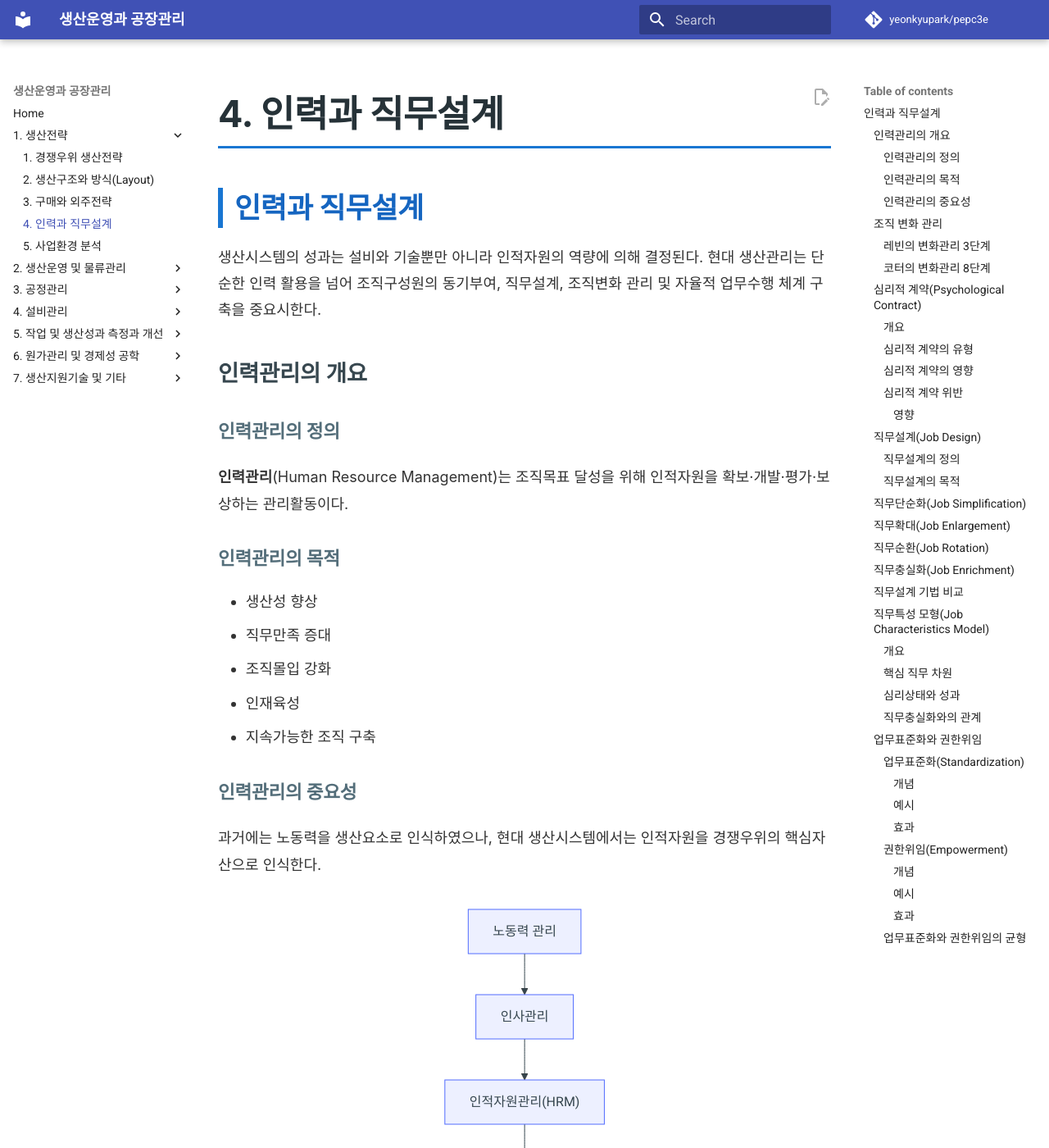
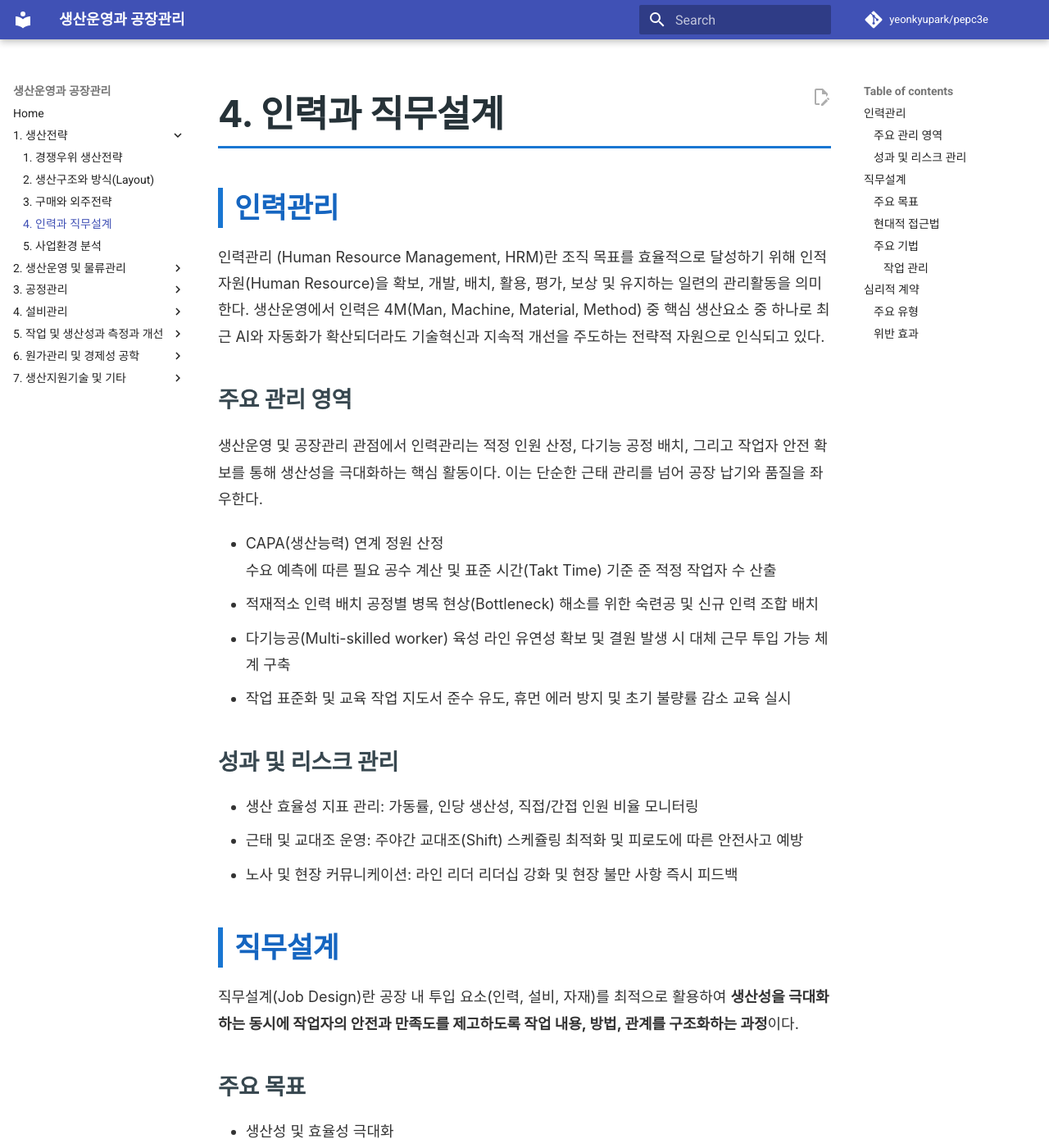
Before and after one commit to yeonkyupark/pepc3e, an MkDocs documentation site: the page built from docs/0104_workforce_and_job_design.md, in a window 1280 px wide and 1400 px high. Shown: the whole window at 82% size. Built offline with MkDocs 1.6.1 and Material for MkDocs 9.7.7, drawn with Linux system fonts in a browser that asks for light colours; comment, search, counter and statistics services are not loaded; some of the changed text lies outside the part shown.

Commit message:
Update 0104_workforce_and_job_design.md

````diff
--- a/docs/0104_workforce_and_job_design.md
+++ b/docs/0104_workforce_and_job_design.md
@@ -1,299 +1,115 @@
-## 인력과 직무설계
+## 인력관리
 
-생산시스템의 성과는 설비와 기술뿐만 아니라 인적자원의 역량에 의해 결정된다. 현대 생산관리는 단순한 인력 활용을 넘어 조직구성원의 동기부여, 직무설계, 조직변화 관리 및 자율적 업무수행 체계 구축을 중요시한다.
+인력관리 (Human Resource Management, HRM)란 조직 목표를 효율적으로 달성하기 위해 인적자원(Human Resource)을 확보, 개발, 배치, 활용, 평가, 보상 및 유지하는 일련의 관리활동을 의미한다. 생산운영에서 인력은 4M(Man, Machine, Material, Method) 중 핵심 생산요소 중 하나로 최근 AI와 자동화가 확산되더라도 기술혁신과 지속적 개선을 주도하는 전략적 자원으로 인식되고 있다.
 
-### 인력관리의 개요
+### 주요 관리 영역
 
-#### 인력관리의 정의
+생산운영 및 공장관리 관점에서 인력관리는 적정 인원 산정, 다기능 공정 배치, 그리고 작업자 안전 확보를 통해 생산성을 극대화하는 핵심 활동이다. 이는 단순한 근태 관리를 넘어 공장 납기와 품질을 좌우한다.
 
-**인력관리**(Human Resource Management)는 조직목표 달성을 위해 인적자원을 확보·개발·평가·보상하는 관리활동이다.
+- CAPA(생산능력) 연계 정원 산정
+  수요 예측에 따른 필요 공수 계산 및 표준 시간(Takt Time) 기준 준 적정 작업자 수 산출
+- 적재적소 인력 배치
+  공정별 병목 현상(Bottleneck) 해소를 위한 숙련공 및 신규 인력 조합 배치
+- 다기능공(Multi-skilled worker) 육성
+  라인 유연성 확보 및 결원 발생 시 대체 근무 투입 가능 체계 구축
+- 작업 표준화 및 교육
+  작업 지도서 준수 유도, 휴먼 에러 방지 및 초기 불량률 감소 교육 실시
 
-#### 인력관리의 목적
+### 성과 및 리스크 관리
 
-* 생산성 향상
-* 직무만족 증대
-* 조직몰입 강화
-* 인재육성
-* 지속가능한 조직 구축
+- 생산 효율성 지표 관리: 가동률, 인당 생산성, 직접/간접 인원 비율 모니터링
+- 근태 및 교대조 운영: 주야간 교대조(Shift) 스케쥴링 최적화 및 피로도에 따른 안전사고 예방
+- 노사 및 현장 커뮤니케이션: 라인 리더 리더십 강화 및 현장 불만 사항 즉시 피드백
 
-#### 인력관리의 중요성
+## 직무설계
 
-과거에는 노동력을 생산요소로 인식하였으나, 현대 생산시스템에서는 인적자원을 경쟁우위의 핵심자산으로 인식한다.
+직무설계(Job Design)란 공장 내 투입 요소(인력, 설비, 자재)를 최적으로 활용하여 **생산성을 극대화하는 동시에 작업자의 안전과 만족도를 제고하도록 작업 내용, 방법, 관계를 구조화하는 과정**이다.
 
-```mermaid
-graph TB
-    A[노동력 관리]
-    B[인사관리]
-    C["인적자원관리(HRM)"]
-    D["전략적 인적자원관리(SHRM)"]
+### 주요 목표
 
-    A --> B --> C --> D
-```
+- 생산성 및 효율성 극대화
+  작업 동선을 최적화하고 불필요한 공정을 줄여 단위 시간당 생산량을 증대한다.
+- 품질 안정화
+  작업 표눚화 및 단순화를 통해 인적 오류(Human error)를 줄이고 불량률을 감소
+- 작업자 안전 및 보건(Ergonomics)
+  신체적 부담을 줄이고 산업재해 위험 요인을 사전에 제거
+- 근로 의욕 및 동기부여
+  단순 반복 작업으로 인한 피로와 지루함을 완화하여 작업 몰입도를 높임
 
-### 조직 변화 관리
+### 현대적 접근법
 
-기업은 기술혁신, 시장변화, 디지털 전환에 대응하기 위해 지속적으로 조직을 변화시켜야 한다.
+| 구분 | 전통적 접근법 (공학적 중심) | 현대적 접근법 (행동학 및 스마트 제조 중심) |
+| :--- | :--- | :--- |
+| 핵심 이론 | 과학적 관리법(Taylorism), 시간·동작 연구 | 행동과학, 사회기술시스템, 스마트 팩토리 |
+| 주요 특징 | 직무 전문화, 고도의 분업화, 작업 단순화 | 직무 확대/충실화, 인간공학, AI·로봇 협업 |
+| 장점 | 숙련 기간 단축, 단기 생산 효율성 극대화 | 작업 유연성 향상, 동기부여, 산재 감소 |
+| 단점 | 반복 작업으로 인한 지루함, 근골격계 질환 | 초기 설계 및 교육·시스템 구축 비용 발생 |
 
-#### 레빈의 변화관리 3단계
+### 주요 기법
 
-커트 레빈(Kurt Lewin)은 조직변화를 다음 3단계로 설명하였다.[^1]
+직무설계 주요 접근 방법은 다음과 같다.
 
-```mermaid
-flowchart TD
-    A["해빙 (Unfreezing)"] --> B["변화 (Change)"] --> C["재동결 (Refreezing)"]
-```
+**직무전문화(Job Specialization)**
 
-| 단계  | 내용            |
-| --- | ------------- |
-| 해빙  | 기존 관행과 저항 제거  |
-| 변화  | 새로운 제도와 행동 도입 |
-| 재동결 | 변화 정착 및 제도화   |
+업무를 단순하고 세분된 단위로 나누어 작업자가 한 가지 일만 반복하게 함으로써, 숙련도를 높이고 단위당 원가를 낮추는 방식이다.
 
-#### 코터의 변화관리 8단계
+**직무확대(Job Enlargement)**
 
-존 코터(John Kotter)는 성공적인 조직변화를 위한 8단계 모형을 제시하였다.[^2]
+단순 반복으로 인한 지루함을 줄이기 위해 작업자에게 수평적으로 유사한 수준의 다른 작업들을 추가로 맡기는 방식이다.
 
-1. 위기의식 형성
-2. 변화추진 연합 구축
-3. 비전 수립
-4. 비전 공유
-5. 구성원 권한 부여
-6. 단기성과 창출
-7. 변화 확대
-8. 조직문화 정착
+**직무충실화(Job Enrichment)**
 
-[^1]: Kurt Lewin, *Field Theory in Social Science*, 1951.
+작업자에게 계획 수립이나 품질 검사 등 수직적으로 더 높은 책임과 권한을 부여하여 일의 만족도를 높이는 방식이다.
 
-[^2]: John P. Kotter, *Leading Change*, 1996.
+**직무순환(Job Rotation)**
 
-### 심리적 계약(Psychological Contract)
+작업자가 일정 주기에 따라 서로 다른 공정이나 직무를 번갈아가며 수행하도록 하여 피로를 줄이고 다기능공을 양성하는 방식이다.
 
-#### 개요
+#### 작업 관리
 
-심리적 계약은 조직과 구성원 사이에 형성되는 비공식적 기대와 의무에 대한 인식이다.[^3]
+직무설계와 관련된 작업 관리 기법이다.
 
-#### 심리적 계약의 유형
+**방법연구(Method Analysis)**
 
-| 유형     | 특징            |
-| ------ | ------------- |
-| 거래적 계약 | 금전적 보상 중심     |
-| 관계적 계약 | 신뢰와 장기적 관계 중심 |
-| 안정적 계약 | 고용안정 중심       |
-| 발전적 계약 | 성장과 역량개발 중심   |
+공정 내 불필요한 동작이나 낭비 요소를 없애고 가장 안전하고 빠른 작업 방식을 찾는 활동이다.
 
-#### 심리적 계약의 영향
+**작업측정(Work Measurement)**
 
-심리적 계약이 충족될 경우 다음과 같은 긍정적 효과가 나타난다.
+스톱워치 등을 활용해 표준 작업 시간을 정하고, 이를 바탕으로 생산 능력을 계산하거나 공정 일정을 관리하는 활동이다.
 
-* 조직몰입(Organizational Commitment)
-* 조직신뢰(Organizational Trust)
-* 조직충성심(Organizational Loyalty)
-* 조직후원인식(POS)
-* 직무만족(Job Satisfaction)
-* 직무관여(Job Involvement)
+## 심리적 계약
 
-#### 심리적 계약 위반
+심리적 계약(Psychological Contract)은 조직과 구성원 사이에 명시적으로 문서화되지 않은 **상호 간 암묵적 기대와 의무**를 뜻한다. 근로계약서처럼 법적 구속력은 없으나 직원 태도와 몰입도에 막대한 영향을 미치는 보이지 않는 약속이다.
 
-조직이 구성원의 기대를 충족하지 못하는 경우 심리적 계약 위반이 발생한다.
+심리적 계약은 직무설계와도 밀접한 관련이 있다.
 
-##### 영향
+- **직무 충실화의 전제 조건**
+  작업자에게 더 많은 권한을 주는 '직무충실화'를 도입할 때, 작업자는 그에 상응하는 '인정'이나 '성장 기회'를 기대하는 심리적 계약을 맺게 된다.
+- **현장 소통의 중요성**
+  현장 관리자(반장, 조장)는 작업자들과 수시로 소통하여 이러한 암묵적 기대치(현장 애로사항 개선, 공정한 업무 배분 등)를 관리해야 공장의 이탈률을 낮출 수 있다.
 
-* 이직의도 증가
-* 조직몰입 감소
-* 직무만족 저하
-* 조직시민행동 감소
+### 주요 유형
 
-[^3]: Denise Rousseau는 심리적 계약을 조직과 구성원 간 상호 기대에 대한 주관적 인식으로 정의하였다.
+**거래적 계약 (Transactional Contract)**
 
-### 직무설계(Job Design)
+- 단기적이고 경제적인 보상 중심의 계약이다.
+- 예: 초과 근무를 하면 그에 합당한 수당을 바로 지급받을 것이라는 기대
 
-#### 직무설계의 정의
+**관계적 계약 (Relational Contract)**
 
-**직무설계**는 조직목표와 구성원의 욕구를 동시에 충족할 수 있도록 직무내용과 작업방법을 설계하는 활동이다.
+- 장기적이고 감정적인 유대감 중심의 계약이다.
+- 예: 회사에 충성하면 고용 안정성을 보장받고 역량 개발 기회를 얻을 것이라는 기대
 
-#### 직무설계의 목적
+| 구분 | 거래적 계약 (Transactional) | 관계적 계약 (Relational) |
+| :--- | :--- | :--- |
+| 시간 지평 | 단기적 | 장기적 |
+| 초점 | 경제적 보상 (임금, 인센티브) | 사회정서적 관계 (성장, 신뢰, 고용 안정) |
+| 유연성 | 낮음 (명확히 정의된 업무) | 높음 (변화하는 요구에 대한 상호 대응) |
 
-* 생산성 향상
-* 직무만족 증대
-* 동기부여 강화
-* 인적자원 개발
+### 위반 효과
 
-### 직무단순화(Job Simplification)
+계약이 깨졌을 대, 즉 회사가 이 암묵적 약속을 어겼다고 직원이 느끼면 다음과 같은 부작용이 즉각 발생한다.
 
-**개념**
-
-직무를 세분화하여 단순 반복작업으로 구성하는 방식
-
-**장점**
-
-* 생산성 향상
-* 교육시간 단축
-* 표준화 용이
-
-**단점**
-
-* 직무만족 저하
-* 단조로움 증가
-* 창의성 저하
-
-### 직무확대(Job Enlargement)
-
-**개념**
-
-유사한 수준의 업무를 수평적으로 확대하는 방식
-
-**특징**
-
-* 업무 범위 확대
-* 작업 다양성 증가
-
-**장점**
-
-* 단조로움 감소
-* 유연성 향상
-
-**단점**
-
-* 책임감 증대는 제한적
-* 동기부여 효과 제한
-
-### 직무순환(Job Rotation)
-
-**개념**
-
-구성원이 여러 직무를 순차적으로 수행하는 방식
-
-**특징**
-
-* 다기능공 육성
-* 직무이해도 향상
-
-**장점**
-
-* 인력 유연성 향상
-* 결원 대응력 향상
-* 조직학습 촉진
-
-**단점**
-
-* 교육비 증가
-* 숙련도 저하 가능성
-
-!!! note "관련 단원"
-    셀 생산방식(CMS)과 기종장제는 「생산구조와 생산방식(Layout)」에서 설명한다.
-
-### 직무충실화(Job Enrichment)
-
-**개념**
-
-직무에 계획·통제·의사결정 권한을 부여하여 직무의 질을 향상시키는 방식
-
-**특징**
-
-* 권한 확대
-* 책임 증대
-* 자율성 향상
-
-**장점**
-
-* 동기부여 강화
-* 직무만족 향상
-* 조직몰입 증대
-
-**단점**
-
-* 교육훈련 필요
-* 성과편차 발생 가능
-
-### 직무설계 기법 비교
-
-| 구분    | 직무단순화   | 직무확대  | 직무순환  | 직무충실화  |
-| ----- | ------- | ----- | ----- | ------ |
-| 확대 방향 | 세분화     | 수평 확대 | 직무 이동 | 수직 확대  |
-| 자율성   | 낮음      | 낮음    | 보통    | 높음     |
-| 동기부여  | 낮음      | 보통    | 보통    | 높음     |
-| 생산성   | 높음      | 보통    | 보통    | 장기적 향상 |
-| 대표 사례 | 컨베이어 생산 | 복합 작업 | 다기능공  | 자율생산팀  |
-
-### 직무특성 모형(Job Characteristics Model)
-
-#### 개요
-
-핵맨(Hackman)과 올드햄(Oldham)은 직무설계가 심리상태를 통해 성과에 영향을 미친다고 설명하였다.[^4]
-
-#### 핵심 직무 차원
-
-| 직무특성   | 의미        |
-| ------ | --------- |
-| 기술 다양성 | 다양한 기술 활용 |
-| 과업 정체성 | 업무 완결성    |
-| 과업 중요성 | 업무 영향력    |
-| 자율성    | 의사결정 권한   |
-| 피드백    | 결과 정보 제공  |
-
-#### 심리상태와 성과
-
-```mermaid
-flowchart TD
-    A[핵심 직무 차원] --> B["심리적 의미감<br>심리적 책임감<br>결과 인지"]
-    B --> C["직무만족<br>조직몰입<br>동기부여<br>생산성 향상"]
-```
-
-
-#### 직무충실화와의 관계
-
-직무충실화는 자율성과 피드백을 강화하여 직무특성모형이 추구하는 동기부여를 실현하는 대표적 직무설계 방식이다.
-
-[^4]: Hackman & Oldham, *Work Redesign*, 1980.
-
-### 업무표준화와 권한위임
-
-현대 생산시스템은 업무표준화와 권한위임을 동시에 추구한다.
-
-#### 업무표준화(Standardization)
-
-##### 개념
-
-최적의 작업방법을 문서화하여 동일한 방식으로 수행하도록 하는 활동
-
-##### 예시
-
-* 표준작업서
-* SOP(Standard Operating Procedure)
-* 작업표준시간
-
-##### 효과
-
-* 품질 안정화
-* 교육 효율 향상
-* 생산성 향상
-
-#### 권한위임(Empowerment)
-
-##### 개념
-
-의사결정 권한을 현장 구성원에게 위임하는 관리방식
-
-##### 예시
-
-* 셀 생산팀 자율운영
-* 품질 이상 발생 시 작업자 라인정지 권한
-* TPM 자주보전 활동
-
-##### 효과
-
-* 조직몰입 향상
-* 문제해결 속도 향상
-* 현장 개선 활성화
-
-#### 업무표준화와 권한위임의 균형
-
-아래처럼 Mermaid에서 **“병렬(+) → 결과” 구조**로 표현하면 가장 자연스럽다.
-
-```mermaid
-flowchart TD
-    A["업무표준화<br>(안정성 확보)"] --> C["고성과 생산조직 구축"]
-    B["권한위임<br>(유연성 확보)"] --> C
-```
-
-TPS의 표준작업과 안돈(Andon)은 업무표준화와 권한위임이 동시에 구현된 대표 사례이다.
+- **생산성 저하**: "받은 만큼만 일하겠다"는 소극적 태도로 전환
+- **이직률 상승**: 회사에 대한 신뢰가 무너져 이직을 결심
+- **조직시민행동 감소**: 자발적으로 동료를 돕거나 회사를 위하는 행동을 중단
````
